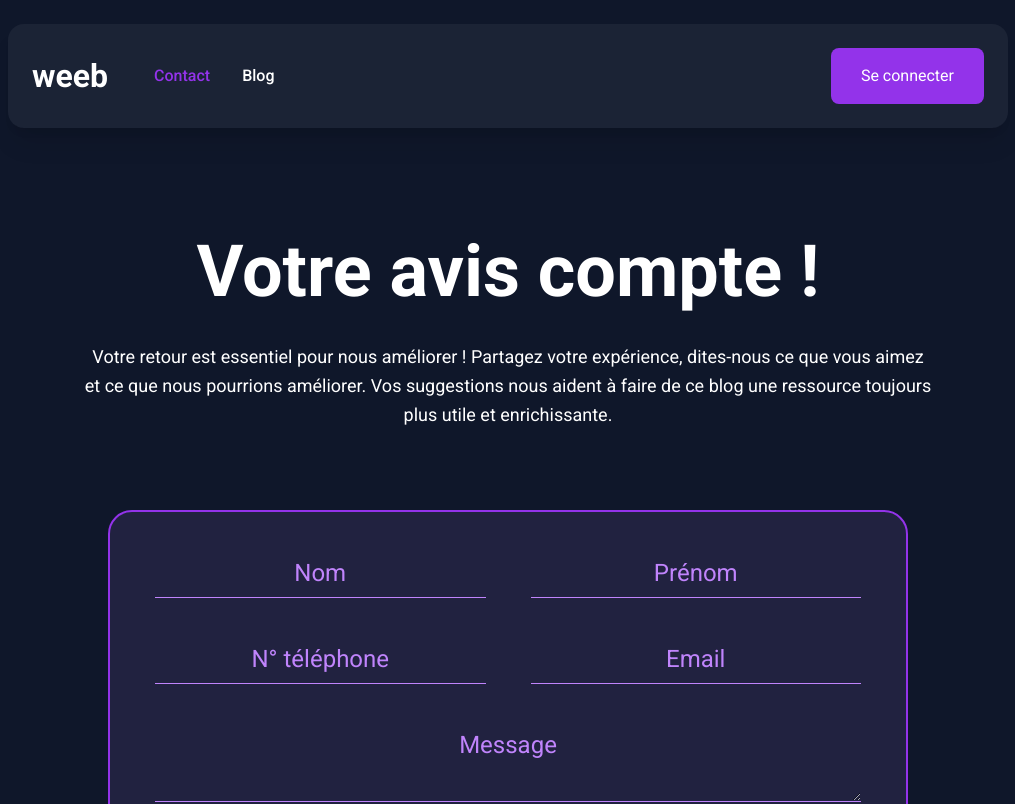
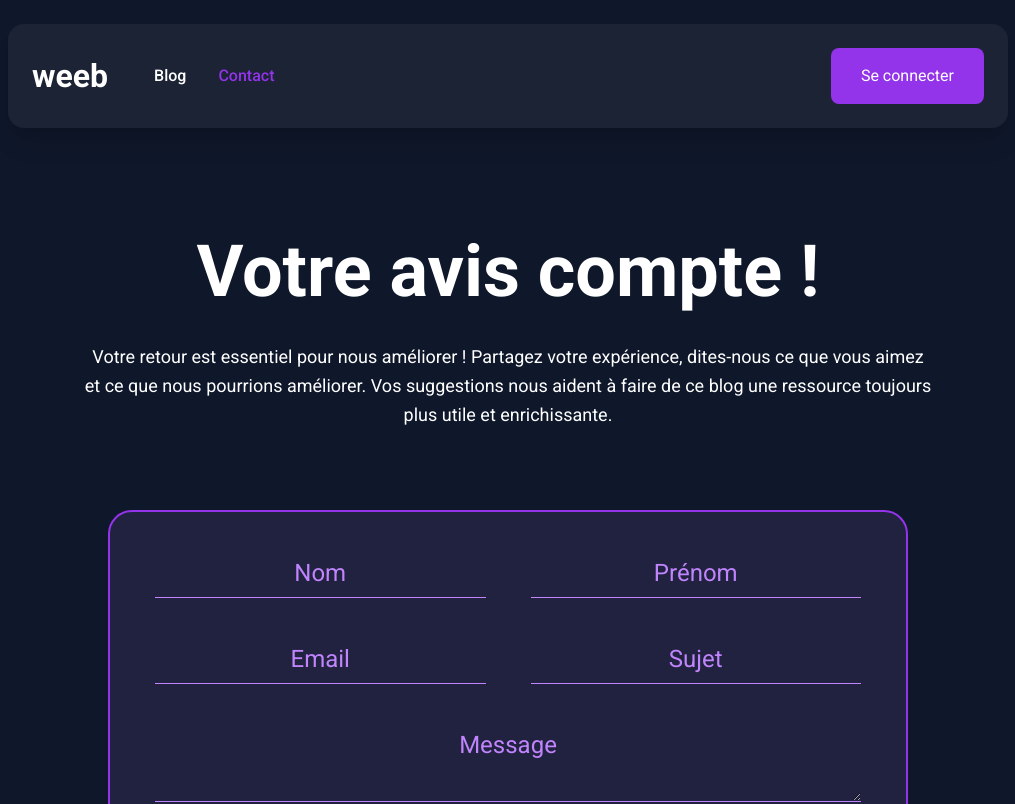
Before and after one commit to gaellerem/weeb_gaelle_reminiac, a React (Vite) app: page /contact in a window 1280 px wide. Shown: the top 804 px of the page, without its empty margins (132-1147 px from the left). Built offline with nearby package versions, Linux system fonts and the light colour scheme.

Commit message:
feat(contact): connected contact form to API

```diff
--- a/src/api/client.ts
+++ b/src/api/client.ts
@@ -174,3 +174,24 @@ export const updateArticle = (slug: string, data: { title: string; content: stri
     handleRequest<Article>(privateApi.patch(`articles/${slug}/`, data))
 export const deleteArticle = (slug: string) =>
     handleRequest(privateApi.delete(`articles/${slug}/`))
+
+
+// ===== Contact =====
+export interface ContactData {
+    first_name: string
+    last_name: string
+    email: string
+    subject: string
+    message: string
+}
+
+export const sendContact = async (data: ContactData) => {
+    try {
+        return await handleRequest(api.post("contact/", data))
+    } catch (error: any) {
+        const firstError = Object.values(error.data ?? {})?.[0]
+        throw new Error(
+            Array.isArray(firstError) ? firstError[0] : error.message
+        )
+    }
+}
--- a/src/components/ContactForm.tsx
+++ b/src/components/ContactForm.tsx
@@ -1,17 +1,52 @@
+import { type FormEvent, useState } from "react"
+import { sendContact } from "../api/client"
+import { useToast } from "../hooks/useToast"
+
 export default function ContactForm() {
+    const toast = useToast()
+    const [loading, setLoading] = useState(false)
+
+    const [firstName, setFirstName] = useState("")
+    const [lastName, setLastName] = useState("")
+    const [email, setEmail] = useState("")
+    const [subject, setSubject] = useState("")
+    const [message, setMessage] = useState("")
+
+    const handleSubmit = async (event: FormEvent<HTMLFormElement>) => {
+        event.preventDefault()
+        setLoading(true)
+        try {
+            await sendContact({ first_name: firstName, last_name: lastName, email, subject, message })
+            toast.success("Votre message a bien été envoyé !")
+            setFirstName("")
+            setLastName("")
+            setEmail("")
+            setSubject("")
+            setMessage("")
+        } catch (error: any) {
+            toast.error(error.message)
+        } finally {
+            setLoading(false)
+        }
+    }
+
     return (
-    <form className="grid grid-cols-1 md:grid-cols-2 gap-45 p-30 md:p-45 w-full max-w-200
-                    bg-tertiary/10 rounded-3xl border-2 border-secondary">
+        <form
+            onSubmit={handleSubmit}
+            className="grid grid-cols-1 md:grid-cols-2 gap-45 p-30 md:p-45 w-full max-w-200
+                       bg-tertiary/10 rounded-3xl border-2 border-secondary"
+        >
             <div>
                 <label htmlFor="lastname" className="sr-only">Nom</label>
                 <input
                     id="lastname"
-                name="lastname"
                     type="text"
                     placeholder="Nom"
                     className="contact_input"
                     required
                     aria-required="true"
+                    value={lastName}
+                    onChange={e => setLastName(e.target.value)}
                 />
             </div>
 
@@ -19,23 +54,13 @@ export default function ContactForm() {
                 <label htmlFor="firstname" className="sr-only">Prénom</label>
                 <input
                     id="firstname"
-                name="firstname"
                     type="text"
                     placeholder="Prénom"
                     className="contact_input"
                     required
                     aria-required="true"
-            />
-        </div>
-
-        <div>
-            <label htmlFor="phone" className="sr-only">N° téléphone</label>
-            <input
-                    id="phone"
-                    name="phone"
-                    type="tel"
-                    placeholder="N° téléphone"
-                    className="contact_input"
+                    value={firstName}
+                    onChange={e => setFirstName(e.target.value)}
                 />
             </div>
 
@@ -43,12 +68,27 @@ export default function ContactForm() {
                 <label htmlFor="email" className="sr-only">Email</label>
                 <input
                     id="email"
-                name="email"
                     type="email"
                     placeholder="Email"
                     className="contact_input"
                     required
                     aria-required="true"
+                    value={email}
+                    onChange={e => setEmail(e.target.value)}
+                />
+            </div>
+
+            <div>
+                <label htmlFor="subject" className="sr-only">Sujet</label>
+                <input
+                    id="subject"
+                    type="text"
+                    placeholder="Sujet"
+                    className="contact_input"
+                    required
+                    aria-required="true"
+                    value={subject}
+                    onChange={e => setSubject(e.target.value)}
                 />
             </div>
 
@@ -56,17 +96,22 @@ export default function ContactForm() {
                 <label htmlFor="message" className="sr-only">Message</label>
                 <textarea
                     id="message"
-                name="message"
                     placeholder="Message"
                     className="contact_input"
                     required
                     aria-required="true"
+                    value={message}
+                    onChange={e => setMessage(e.target.value)}
                 />
             </div>
 
             <div className="md:col-span-2 flex justify-center">
-            <button type="submit" className="secondary_button">
-                Envoyer
+                <button
+                    type="submit"
+                    disabled={loading}
+                    className="secondary_button disabled:opacity-50"
+                >
+                    {loading ? "Envoi..." : "Envoyer"}
                 </button>
             </div>
         </form>
--- a/src/components/Navbar.tsx
+++ b/src/components/Navbar.tsx
@@ -4,8 +4,8 @@ import { FiMenu } from 'react-icons/fi'
 import { useAuth } from "../contexts/AuthContext"
 
 const navLinks = [
+    { to: "/blog", label: "Blog", end: true },
     { to: "/contact", label: "Contact" },
-    { to: "/blog", label: "Blog", end: true },
 ]
 
 export default function Navbar() {
```
Lines whose indentation alone changed are shown as unchanged.
